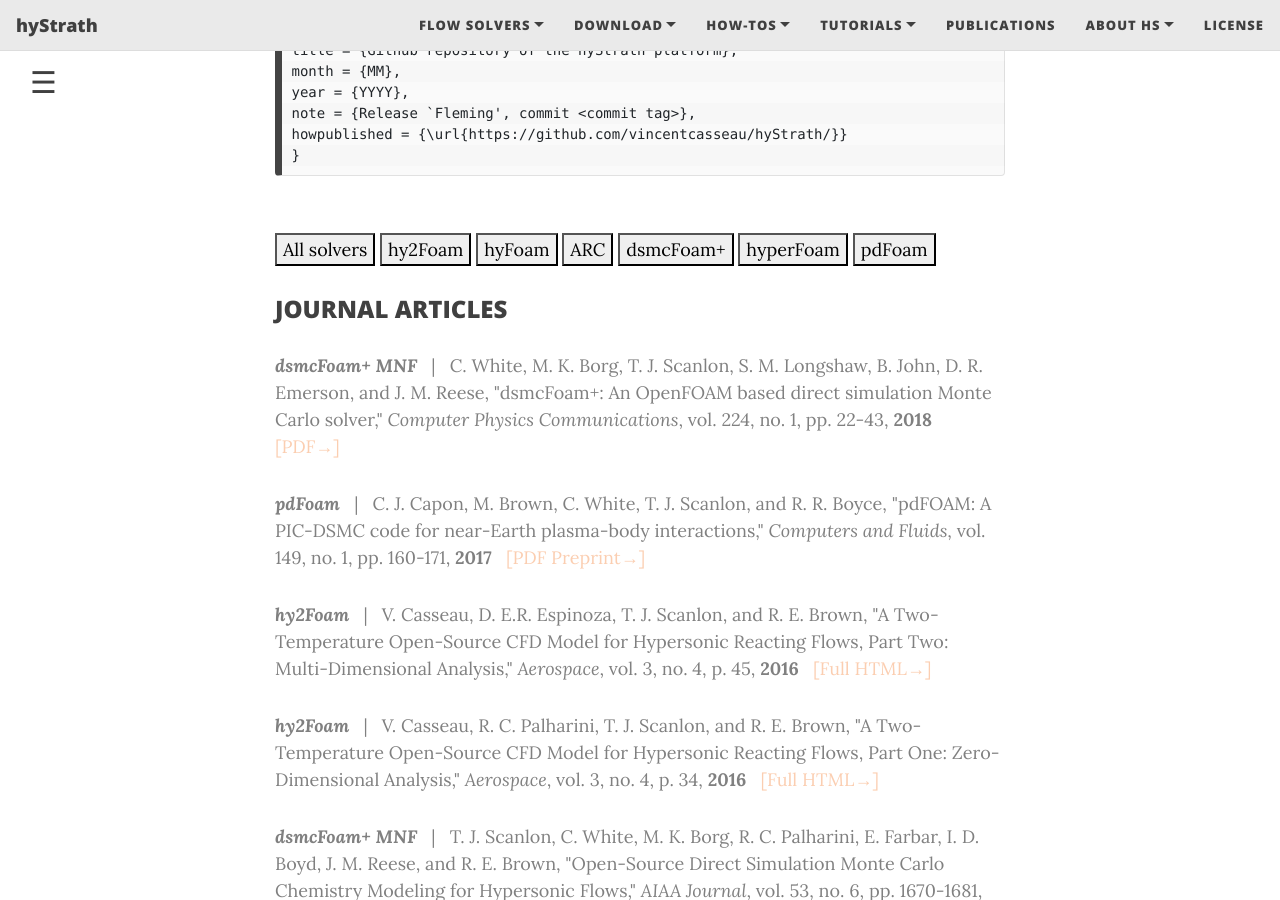
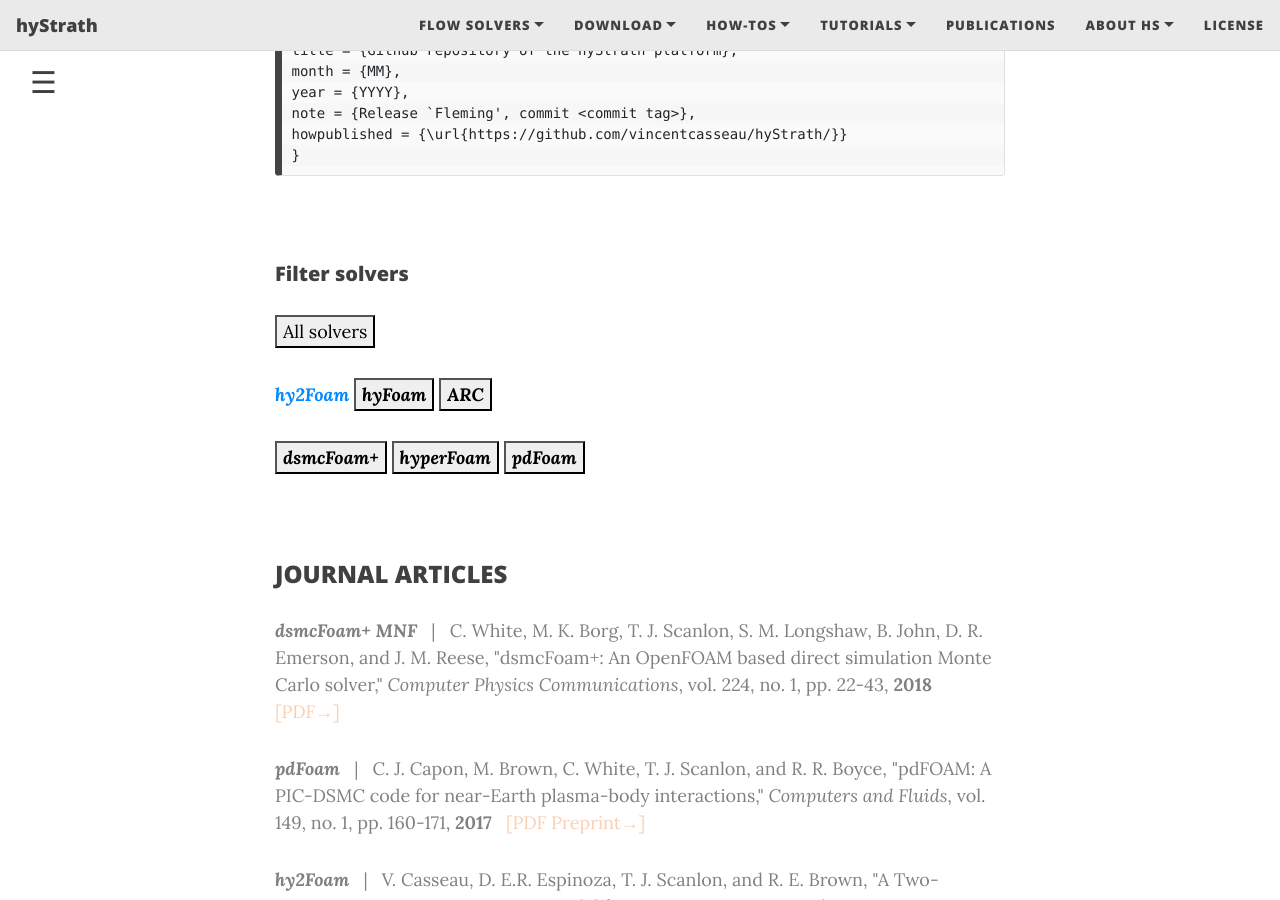
Before and after one commit to hystrath/hystrath.github.io, a Jekyll site: the page built from publications-arc.md, in a window 1280 px wide and 900 px high, scrolled down 329 px. Built offline with Jekyll 4.4.1, drawn with Linux system fonts in a browser that asks for light colours; nearby versions of some CDN libraries.

Commit message:
Editing pages

````diff
--- a/publications-arc.md
+++ b/publications-arc.md
@@ -52,13 +52,19 @@ howpublished = {\url{https://github.com/vincentcasseau/hyStrath/}}
 ```
 
 <br>
- <button type="button">All solvers</button>
- <button type="button">hy2Foam</button>
- <button type="button">hyFoam</button>
- <button type="button">ARC</button>
- <button type="button">dsmcFoam+</button>
- <button type="button">hyperFoam</button>
- <button type="button">pdFoam</button>
+
+##### Filter solvers
+
+<p> <button type="button">All solvers</button> </p>
+
+<p> <a href="https://hystrath.github.io/publications-hy2foam/" class="button"><b><i>hy2Foam</i></b></a>
+ <button type="button"><b><i>hyFoam</i></b></button>
+ <button type="button"><b><i>ARC</i></b></button></p>
+
+<p> <button type="button"><b><i>dsmcFoam+</i></b></button>
+ <button type="button"><b><i>hyperFoam</i></b></button>
+ <button type="button"><b><i>pdFoam</i></b></button></p>
+<!-- <a href="https://google.com" class="button">Go to Google</a>-->
 <br>
 
 <h3>JOURNAL ARTICLES</h3>
````
